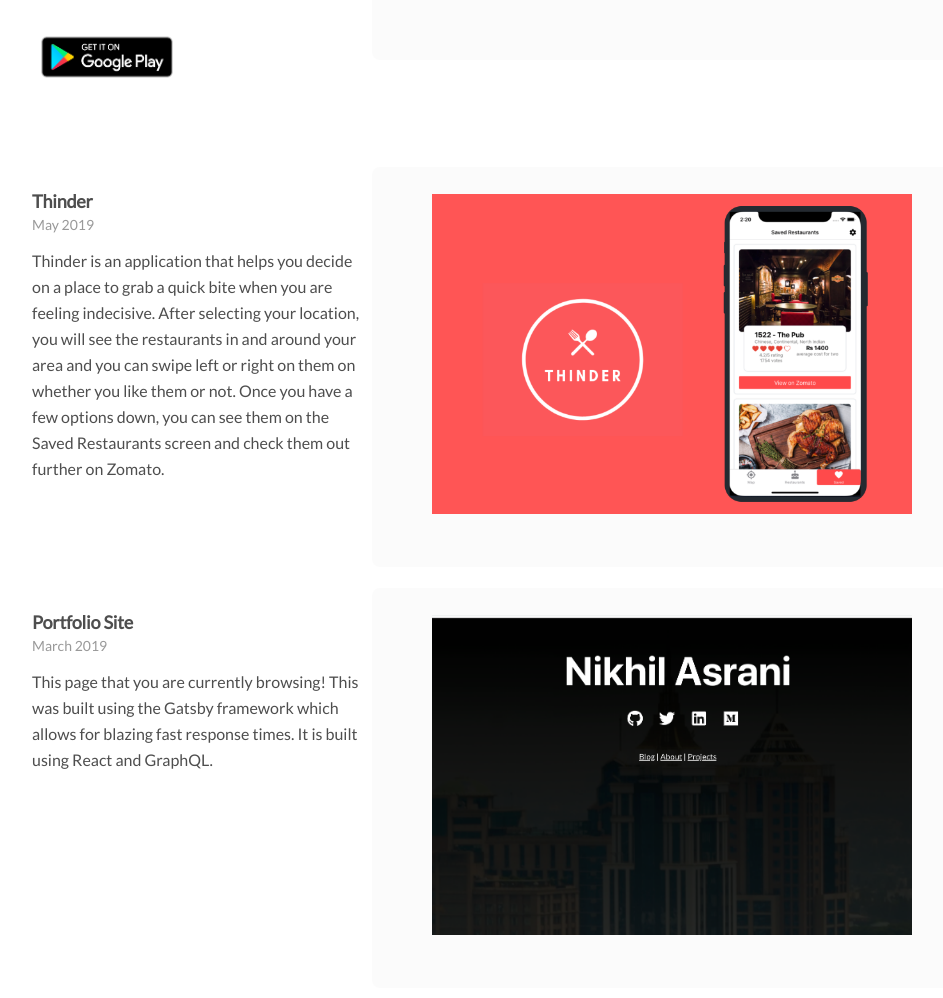
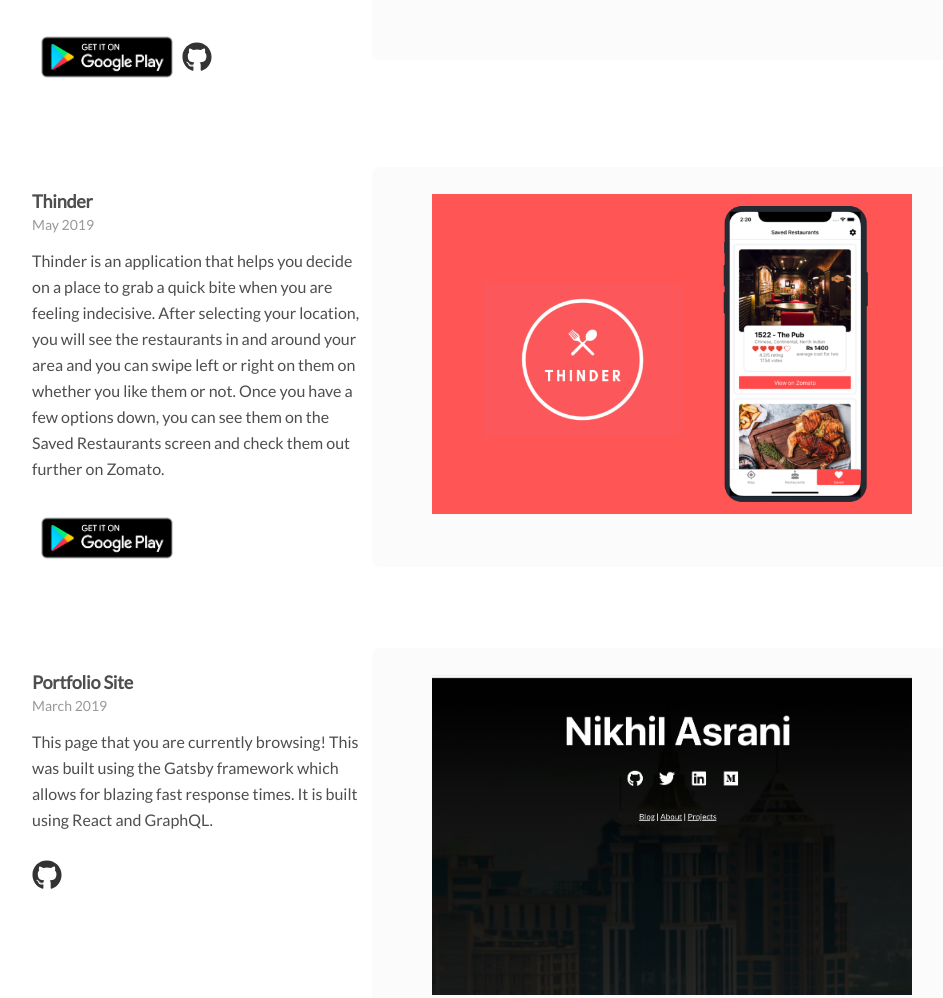
Before and after one commit to nikhilasrani/blog, a Gatsby site: page /projects in a window 1280 px wide. Shown: the part 580-1578 px from the top of the page, without its empty margins (138-1081 px from the left). Built offline with nearby package versions, Linux system fonts and the light colour scheme; Gatsby itself is replaced by a stand-in of ours.

Commit message:
Added Github Links to Project Component

```diff
--- a/src/components/Project/Project.js
+++ b/src/components/Project/Project.js
@@ -1,15 +1,21 @@
 import React, { Component } from "react"
 import "./Project.css"
+import { FaGithub } from "react-icons/fa"
 
 class Project extends Component {
 
   playStoreLink = () => {
-    if(this.props.android)
+    if(this.props.playStore)
      {
-       return <a href={this.props.playStoreURL}>
+       return <a href={this.props.playStore}>
          <img style={{height:60, width:150}} src={require("../../images/google-play-badge.png")} alt="Play Store Badge"/>
          </a>
  }
+}
+githubLink = () => {
+  if(this.props.github){
+    return <a href={this.props.github}><FaGithub size={30} color="#333"/></a>
+  }
 }
   render() {
     return <div className="project w-container">
@@ -24,7 +30,7 @@
         <p className="projecttitle">{this.props.title}</p>
         <p className="projectdates">{this.props.subtitle}</p>
         <p className="projectdescription">{this.props.description}
-        <br/><br/>{this.playStoreLink()}
+        <br/><br/>{this.playStoreLink()}{this.githubLink()}
         </p>
       </div>
 
--- a/src/pages/projects.js
+++ b/src/pages/projects.js
@@ -32,19 +32,21 @@
     description="Backlog is an application that allows you to save URLs or links that you want to refer back to later. It stores all kinds of URLs and displays them as cards containing information related to that link. Once you add a link using the Add button in the navigation bar, the link and its data gets stored in the applications cloud based servers. Everytime you open the application on the same or any different device logged onto your unique account, you will be able to see your saved links."
      imageURL={BacklogPortfolio}
      imageURLAlt="Backlog Portfolio Image"
-     android
-     playStoreURL={"https://play.google.com/store/apps/details?id=com.nikhilasrani.backlog"}
+     playStore={"https://play.google.com/store/apps/details?id=com.nikhilasrani.backlog"}
+     github={"https://github.com/nikhilasrani/backlog"}
      />
     <Project title="Thinder" subtitle="May 2019"
     description="Thinder is an application that helps you decide on a place to grab a quick bite when you are feeling indecisive. After selecting your location, you will see the restaurants in and around your area and you can swipe left or right on them on whether you like them or not. Once you have a few options down, you can see them on the Saved Restaurants screen and check them out further on Zomato."
      imageURL={ThinderPortfolio}
      imageURLAlt="Thinder Portfolio Image"
+     playStore={"https://play.google.com/store/apps/details?id=com.nikhilasrani.thinder&hl=en"}
      />
      <Project title="Portfolio Site" subtitle="March 2019"
     description="This page that you are currently browsing!
     This was built using the Gatsby framework which allows for blazing fast response times. It is built using React and GraphQL."
      imageURL={PortfolioPage}
      imageURLAlt="Portfolio Page Image"
+     github={"https://github.com/nikhilasrani/blog"}
      />
      <br/>
      </div>
```
Also changed, not shown: src/pages/index.js (+4 -4 lines).
